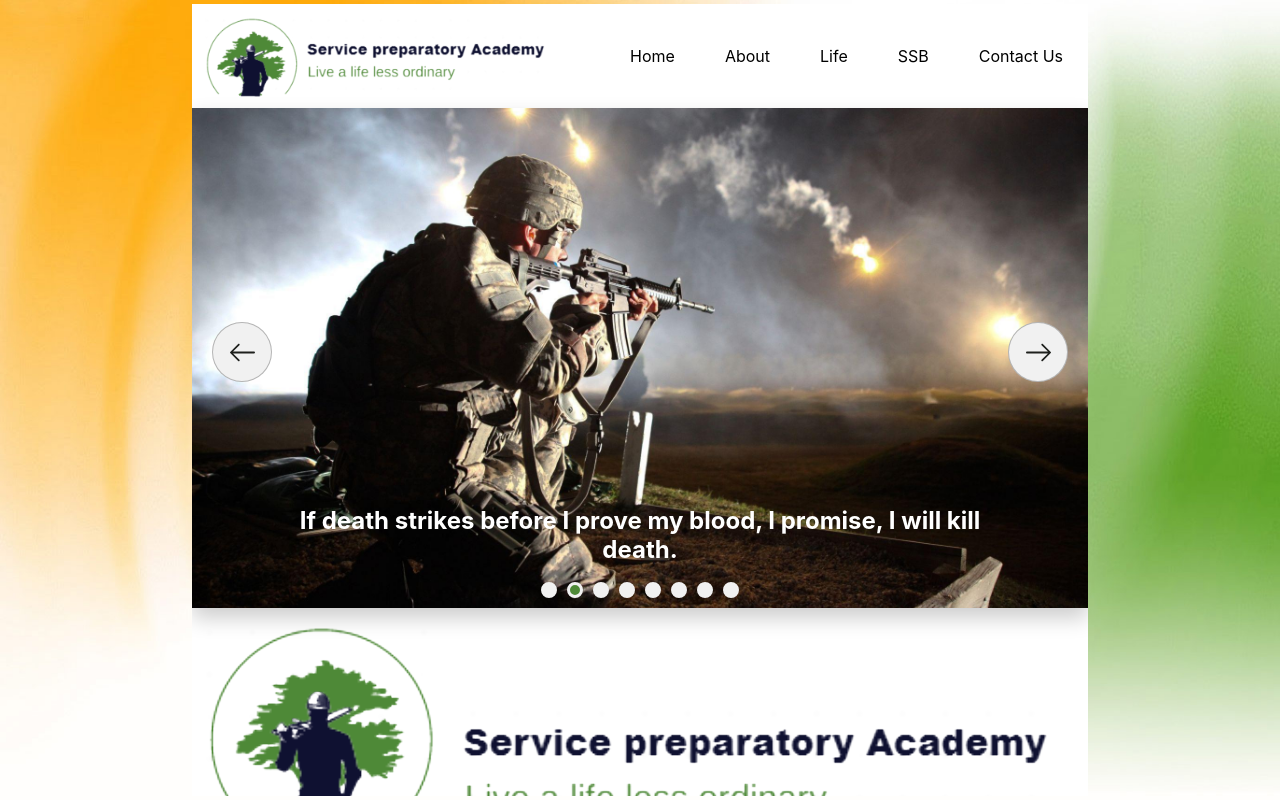
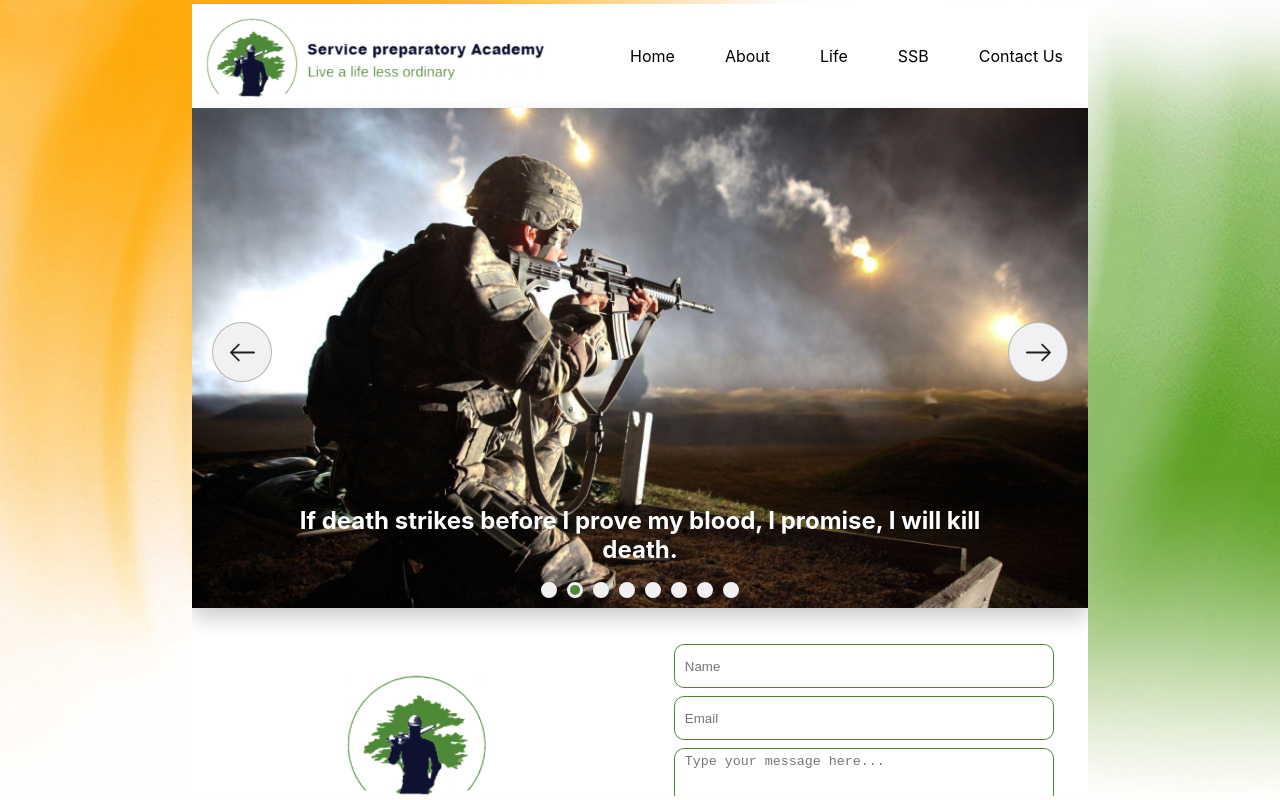
Before and after one commit to Sanket1032/SSB_Project, a React (Create React App) app in the folder my-app/: page / in a window 1280 px wide. Built offline with nearby package versions, Linux system fonts and the light colour scheme.

Commit message:
Footer changes

```diff
--- a/my-app/src/component/Footer/Footer.css
+++ b/my-app/src/component/Footer/Footer.css
@@ -0,0 +1,109 @@
+.Footer {
+  width: 100%;
+}
+.upperFooter {
+  display: flex;
+  justify-content: space-around;
+  align-items: center;
+  height: auto;
+  padding: 2rem 0;
+}
+.Footer_Logo {
+  display: flex;
+  justify-content: center;
+  align-items: center;
+  flex-direction: column;
+  width: 50%;
+}
+.Logo_image {
+  width: 10rem;
+}
+.Logo_name {
+  width: 20rem;
+}
+.Footer_Form {
+  width: 50%;
+  height: 100%;
+}
+.Footer_Form_main {
+  display: flex;
+  flex-direction: column;
+  justify-content: center;
+  align-items: center;
+}
+.form_input {
+  /* border: 1px solid red; */
+  width: 80%;
+  margin: 4px;
+  height: 2rem;
+  border: 1px solid #4e8937;
+  border-radius: 10px;
+  padding: 5px 10px;
+}
+#textarea {
+  width: 80%;
+  border: 1px solid #4e8937;
+  border-radius: 10px;
+  padding: 5px 10px;
+  margin: 4px;
+}
+.button {
+  display: inline-flex;
+  height: 40px;
+  width: 150px;
+  border: 2px solid #bfc0c0;
+  margin: 10px;
+  color: #bfc0c0;
+  text-transform: uppercase;
+  text-decoration: none;
+  font-size: 0.8em;
+  letter-spacing: 1.5px;
+  align-items: center;
+  justify-content: center;
+  overflow: hidden;
+}
+#button_3 {
+  position: relative;
+  overflow: hidden;
+  cursor: pointer;
+  border-radius: 10px;
+}
+#button_3 .submit {
+  position: relative;
+  transition: all 0.45s ease-Out;
+}
+#circle {
+  width: 0%;
+  height: 0%;
+  opacity: 0;
+  border-radius: 50%;
+  background: #4e8937;
+  position: absolute;
+  transition: all 0.45s ease-out;
+  width: 100px;
+  top: 20px;
+  left: 25px;
+}
+.submit {
+  background: transparent;
+  border: none;
+  font-weight: 700;
+  font-size: 18px;
+}
+#button_3:hover #circle {
+  width: 200%;
+  height: 500%;
+  opacity: 1;
+  top: -70px;
+  left: -70px;
+}
+#button_3:hover .submit {
+  color: white;
+}
+.Disclaimer {
+  text-align: center;
+}
+.copyright {
+  text-align: center;
+  font-size: 14px;
+}
--- a/my-app/src/component/Footer/Footer.js
+++ b/my-app/src/component/Footer/Footer.js
@@ -11,16 +11,20 @@ const Footer = () => {
                     <img src={LogoName} className="Logo_name"></img>
                 </div>
                 <div className="Footer_Form">
-                    <form>
+                    <form className="Footer_Form_main">
                         <input id="Name" className="form_input" type="text" placeholder="Name"></input>
                         <input id="Email" className='form_input' type="email" placeholder="Email"></input>
-                        <textarea className="form_input" id="textarea" col="5" rows="5" placeholder="Type your message here..."></textarea>
+                        <textarea id="textarea" rows="5" placeholder="Type your message here..."></textarea>
+                        <div className="button" id="button_3">
+                            <div id="circle"></div>
+                            <button type="submit" className="submit">Submit</button>
+                        </div>
                     </form>
                 </div>
             </div>
             <div className="lowerFooter">
                 <p className="Disclaimer">Hey..You are looking at this masterpiece. So if you like this website, give the owner a peri peri treat ;).</p>
-                <p className="copyright">All Rights Reserved</p>
+                <p className="copyright">@2021 Service Preparatory Academy: All Rights Reserved</p>
             </div>
         </div>
     );
```
